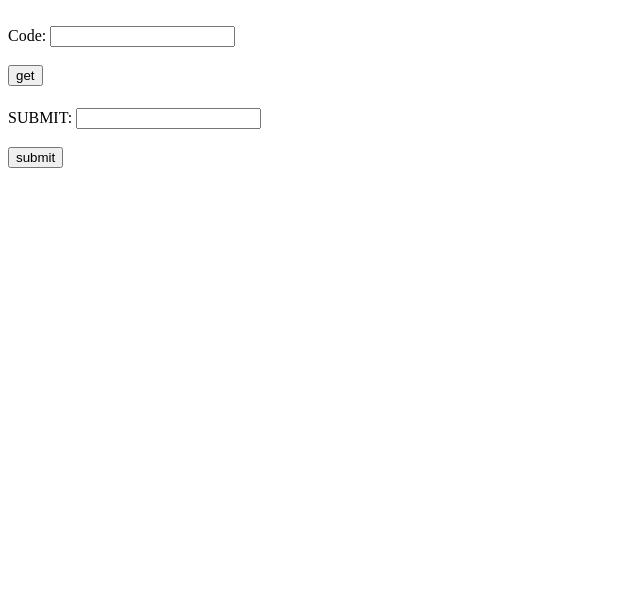
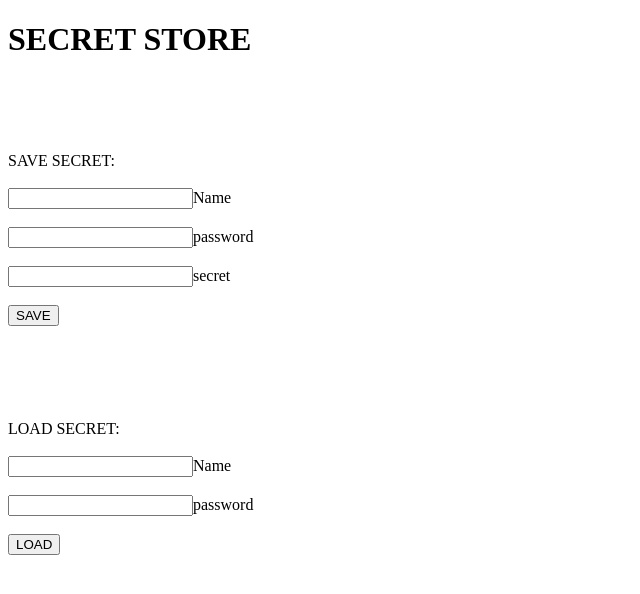
Before and after one commit to tapachir/InfoSecProject, a plain HTML site: page index.html in a window 1280 px wide. Shown: the whole page, without its empty margins (0-640 px from the left). Drawn offline with Linux system fonts and the light colour scheme.

Commit message:
forgot to commit the changes on html

```diff
--- a/index.html
+++ b/index.html
@@ -2,20 +2,30 @@
 <html lang="en">
 <head>
     <title>
-        Access Wifi
+      Secret Store
     </title>
 </head>
 <body>
+  <h1>SECRET STORE</h1>
+  <br><br><br><br>
+
+<label for="request">SAVE SECRET:</label><br><br>
+<input type="text" id="submitRequestName">Name</input><br><br>
+<input type="text" id="submitRequestPassword">password</input><br><br>
+<input type="text" id="submitRequestSecret">secret</input><br><br>
+
+<button id="submit">SAVE</button>
+<h5 id="textSubmit"></h5>
+<br><br><br><br>
+
+<label for="code">LOAD SECRET:</label><br><br>
+<input type="text" id="getRequestName">Name</input><br><br>
+<input type="text" id="getRequestPassword">password</input><br><br>
+
+<button id="get">LOAD</button>
+<h5 id="text"></h5>
 <br>
-<label for="code">Code:</label>
-<input type="text" id="getRequest"><br><br>
-<button id="get">get</button>
-<h5 id="text"></h5>
 
-<label for="request">SUBMIT:</label>
-<input type="text" id="submitRequest"><br><br>
-<button id="submit">submit</button>
-<h5 id="textSubmit"></h5>
 </body>
 <script src="js/submit.js"></script>
 </html>
```
